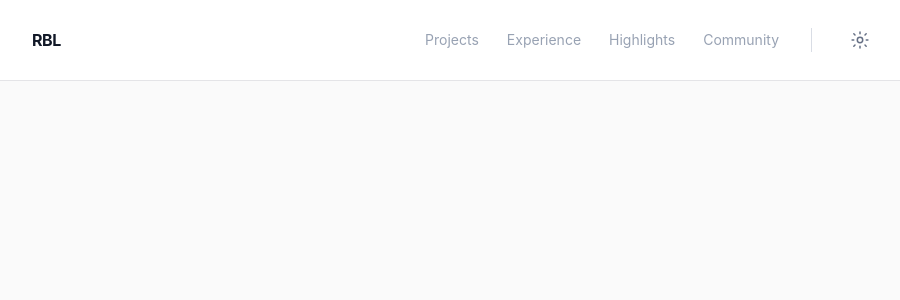
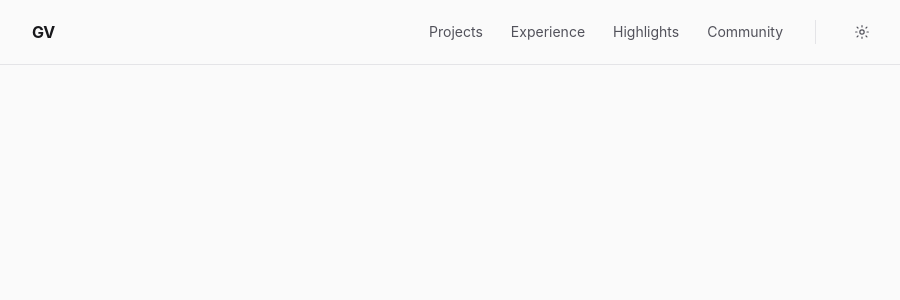
Before and after one commit to gabzy0423/gv-portfolio, a Next.js app: page / in a window 1280 px wide. Shown: the top 300 px of the page, without its empty margins (184-1084 px from the left). Built offline with nearby package versions, Linux system fonts and the light colour scheme.

Commit message:
Add dark mode theme toggle

```diff
--- a/src/app/globals.css
+++ b/src/app/globals.css
@@ -6,6 +6,16 @@
   --muted: #52525b;
   --line: #e4e4e7;
   --accent: #2563eb;
+  color-scheme: light;
+}
+
+.dark {
+  --background: #0f1115;
+  --foreground: #f4f4f5;
+  --muted: #a1a1aa;
+  --line: #27272a;
+  --accent: #60a5fa;
+  color-scheme: dark;
 }
 
 @theme inline {
@@ -23,7 +33,7 @@
 
 html {
   scroll-behavior: smooth;
-  scroll-padding-top: 5rem;
+  scroll-padding-top: 4rem;
 }
 
 body {
@@ -32,14 +42,33 @@ body {
   font-family: -apple-system, BlinkMacSystemFont, "Segoe UI", Roboto, "Helvetica Neue", Arial, sans-serif;
 }
 
+body,
+body * {
+  transition: background-color 200ms ease, color 200ms ease, border-color 200ms ease;
+}
+
+.theme-toggle-icon {
+  transition: none !important;
+}
+
 ::selection {
   background: #dbeafe;
   color: #1e3a8a;
 }
 
+.dark ::selection {
+  background: #1d4ed8;
+  color: #eff6ff;
+}
+
 @media (prefers-reduced-motion: reduce) {
   html {
     scroll-behavior: auto;
-    scroll-padding-top: 5rem;
+    scroll-padding-top: 4rem;
+  }
+
+  body,
+  body * {
+    transition: none !important;
   }
 }
--- a/src/components/layout/Navbar.tsx
+++ b/src/components/layout/Navbar.tsx
@@ -1,4 +1,5 @@
 import Link from "next/link";
+import { ThemeToggle } from "@/components/ui/ThemeToggle";
 
 const links = [
   { href: "/projects", label: "Projects" },
@@ -9,24 +10,19 @@ const links = [
 
 export function Navbar() {
   return (
-    <header className="sticky top-0 z-10 border-b border-[#f0f0f0] bg-white">
-      <nav aria-label="Primary navigation" className="mx-auto flex min-h-20 max-w-4xl flex-wrap items-center justify-between gap-4 px-6">
-        <Link href="/" className="shrink-0 text-base font-bold tracking-tight text-[#111827]" aria-label="RBL home">
-          RBL
+    <header className="sticky top-0 z-10 border-b border-line bg-background">
+      <nav aria-label="Primary navigation" className="mx-auto flex min-h-16 max-w-4xl flex-wrap items-center justify-between gap-4 px-6">
+        <Link href="/" className="shrink-0 text-base font-bold tracking-tight text-foreground" aria-label="GV home">
+          GV
         </Link>
-        <div className="flex flex-1 flex-wrap items-center justify-end gap-x-4 gap-y-2 text-sm font-normal text-[#98a2b3] sm:gap-x-6 md:gap-x-7">
+        <div className="flex flex-1 flex-wrap items-center justify-end gap-x-4 gap-y-2 text-sm font-normal text-muted sm:gap-x-6 md:gap-x-7">
           {links.map((link) => (
-            <Link key={link.href} href={link.href} className="whitespace-nowrap transition-colors hover:text-[#111827] focus-visible:rounded-sm focus-visible:outline-none focus-visible:ring-2 focus-visible:ring-[#2563eb] focus-visible:ring-offset-4">
+            <Link key={link.href} href={link.href} className="whitespace-nowrap transition-colors hover:text-foreground focus-visible:rounded-sm focus-visible:outline-none focus-visible:ring-2 focus-visible:ring-accent focus-visible:ring-offset-4 focus-visible:ring-offset-background">
               {link.label}
             </Link>
           ))}
-          <span className="ml-1 hidden h-6 w-px bg-[#d9dde5] sm:block" aria-hidden="true" />
-          <span className="grid size-10 shrink-0 place-items-center text-[#667085]" title="Theme" aria-hidden="true">
-            <svg viewBox="0 0 24 24" className="size-5" fill="none" stroke="currentColor" strokeWidth="1.8">
-              <circle cx="12" cy="12" r="3.25" />
-              <path strokeLinecap="round" d="M12 2.5v2M12 19.5v2M4.58 4.58l1.42 1.42M18 18l1.42 1.42M2.5 12h2M19.5 12h2M4.58 19.42 6 18M18 6l1.42-1.42" />
-            </svg>
-          </span>
+          <span className="ml-1 hidden h-6 w-px bg-line sm:block" aria-hidden="true" />
+          <ThemeToggle />
         </div>
       </nav>
     </header>
--- /dev/null
+++ b/src/components/ui/ThemeToggle.tsx
@@ -0,0 +1,47 @@
+"use client";
+
+import { useEffect, useState } from "react";
+
+export function ThemeToggle() {
+  const [isDark, setIsDark] = useState(false);
+
+  useEffect(() => {
+    const savedTheme = window.localStorage.getItem("theme");
+    const prefersDark = window.matchMedia("(prefers-color-scheme: dark)").matches;
+    const shouldUseDark = savedTheme === "dark" || (savedTheme === null && prefersDark);
+
+    document.documentElement.classList.toggle("dark", shouldUseDark);
+
+    const frame = window.requestAnimationFrame(() => setIsDark(shouldUseDark));
+    return () => window.cancelAnimationFrame(frame);
+  }, []);
+
+  function toggleTheme() {
+    const nextIsDark = !isDark;
+
+    document.documentElement.classList.toggle("dark", nextIsDark);
+    window.localStorage.setItem("theme", nextIsDark ? "dark" : "light");
+    setIsDark(nextIsDark);
+  }
+
+  return (
+    <button
+      type="button"
+      onClick={toggleTheme}
+      aria-label={isDark ? "Switch to light mode" : "Switch to dark mode"}
+      aria-pressed={isDark}
+      className="grid size-9 shrink-0 place-items-center rounded-full text-muted transition-colors hover:text-foreground focus-visible:outline-none focus-visible:ring-2 focus-visible:ring-accent focus-visible:ring-offset-2 focus-visible:ring-offset-background"
+    >
+      {isDark ? (
+        <svg viewBox="0 0 24 24" className="theme-toggle-icon size-4" fill="none" stroke="currentColor" strokeWidth="1.8" aria-hidden="true">
+          <path strokeLinecap="round" strokeLinejoin="round" d="M21 12.8A8.5 8.5 0 1 1 11.2 3 6.5 6.5 0 0 0 21 12.8Z" />
+        </svg>
+      ) : (
+        <svg viewBox="0 0 24 24" className="theme-toggle-icon size-4" fill="none" stroke="currentColor" strokeWidth="1.8" aria-hidden="true">
+          <circle cx="12" cy="12" r="3.25" />
+          <path strokeLinecap="round" d="M12 2.5v2M12 19.5v2M4.58 4.58l1.42 1.42M18 18l1.42 1.42M2.5 12h2M19.5 12h2M4.58 19.42 6 18M18 6l1.42-1.42" />
+        </svg>
+      )}
+    </button>
+  );
+}
```
